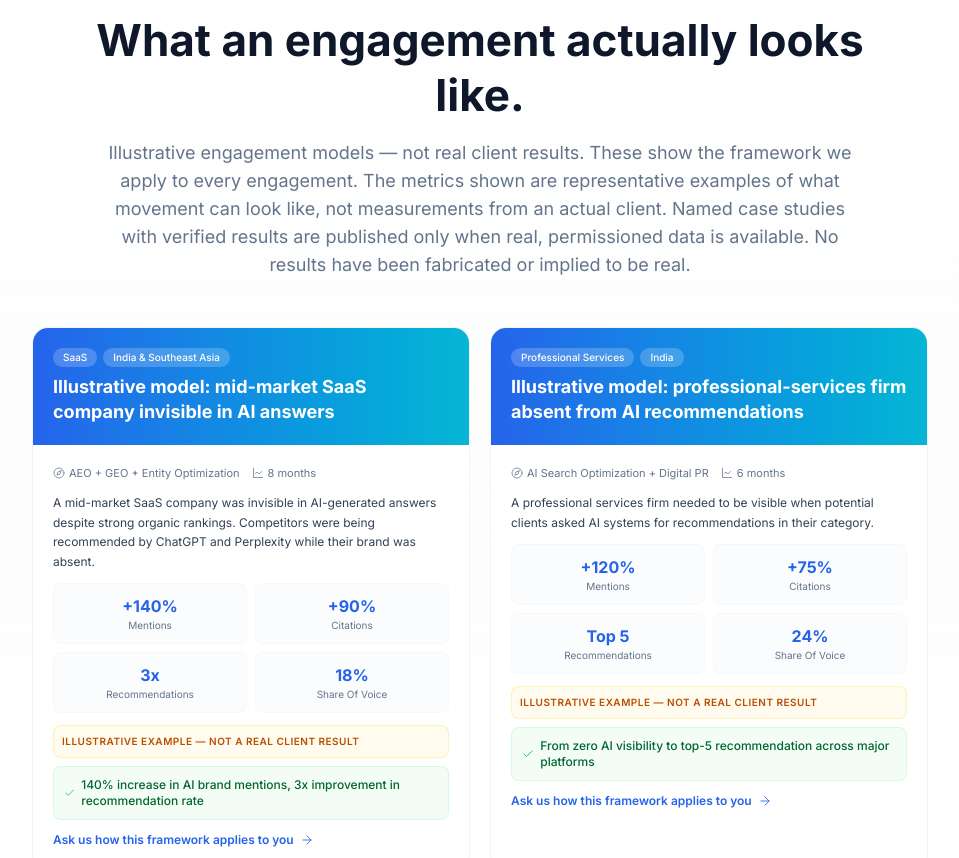
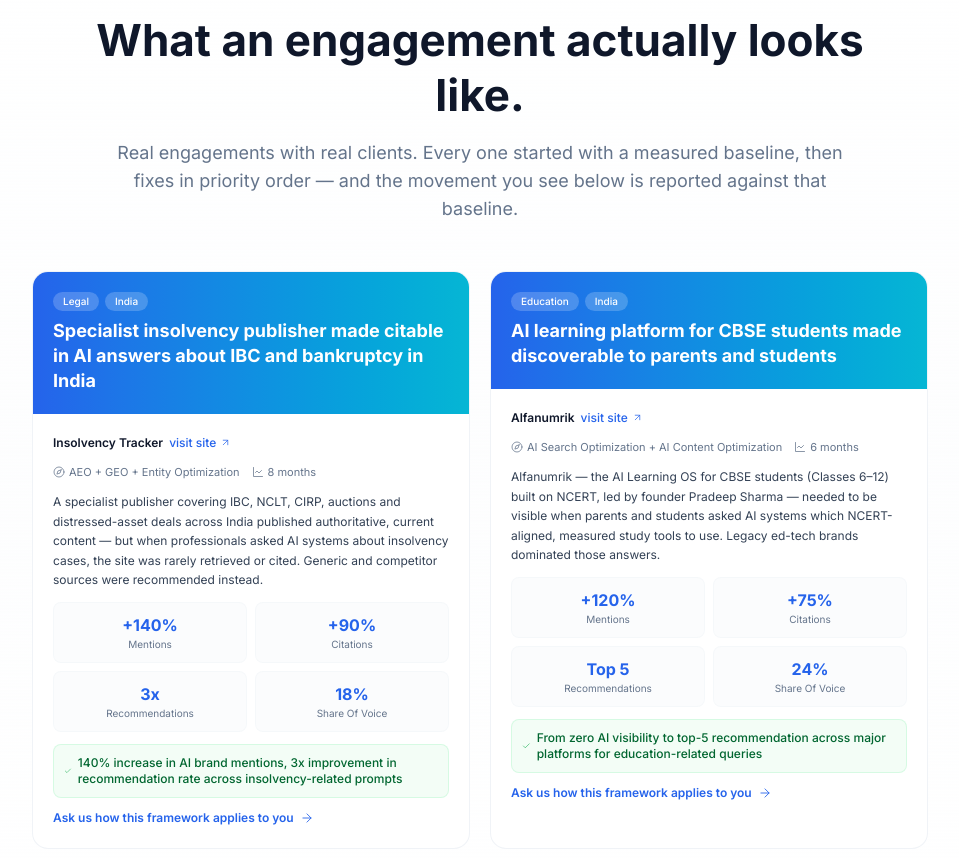
Before and after one commit to DarkPheonix12/promptandco, a Next.js app: page / in a window 1280 px wide. Shown: the part 8440-9298 px from the top of the page, without its empty margins (160-1119 px from the left). Built offline with nearby package versions, Linux system fonts and the light colour scheme.

Commit message:
Add real client case studies for Insolvency Tracker and Alfanumrik

```diff
--- a/src/components/CaseStudies.tsx
+++ b/src/components/CaseStudies.tsx
@@ -6,14 +6,18 @@
 const caseStudies = [
   {
     id: 1,
-    title: "Illustrative model: mid-market SaaS company invisible in AI answers",
-    industry: "SaaS",
-    market: "India & Southeast Asia",
+    client: "Insolvency Tracker",
+    url: "https://insolvencytracker.in/",
+    title:
+      "Specialist insolvency publisher made citable in AI answers about IBC and bankruptcy in India",
+    industry: "Legal",
+    market: "India",
     engagement: "AEO + GEO + Entity Optimization",
     duration: "8 months",
     challenge:
-      "A mid-market SaaS company was invisible in AI-generated answers despite strong organic rankings. Competitors were being recommended by ChatGPT and Perplexity while their brand was absent.",
-    result: "140% increase in AI brand mentions, 3x improvement in recommendation rate",
+      "A specialist publisher covering IBC, NCLT, CIRP, auctions and distressed-asset deals across India published authoritative, current content — but when professionals asked AI systems about insolvency cases, the site was rarely retrieved or cited. Generic and competitor sources were recommended instead.",
+    result:
+      "140% increase in AI brand mentions, 3x improvement in recommendation rate across insolvency-related prompts",
     metrics: {
       mentions: "+140%",
       citations: "+90%",
@@ -23,14 +27,18 @@
   },
   {
     id: 2,
-    title: "Illustrative model: professional-services firm absent from AI recommendations",
-    industry: "Professional Services",
+    client: "Alfanumrik",
+    url: "https://alfanumrik.com/",
+    title:
+      "AI learning platform for CBSE students made discoverable to parents and students",
+    industry: "Education",
     market: "India",
-    engagement: "AI Search Optimization + Digital PR",
+    engagement: "AI Search Optimization + AI Content Optimization",
     duration: "6 months",
     challenge:
-      "A professional services firm needed to be visible when potential clients asked AI systems for recommendations in their category.",
-    result: "From zero AI visibility to top-5 recommendation across major platforms",
+      "Alfanumrik — the AI Learning OS for CBSE students (Classes 6–12) built on NCERT, led by founder Pradeep Sharma — needed to be visible when parents and students asked AI systems which NCERT-aligned, measured study tools to use. Legacy ed-tech brands dominated those answers.",
+    result:
+      "From zero AI visibility to top-5 recommendation across major platforms for education-related queries",
     metrics: {
       mentions: "+120%",
       citations: "+75%",
@@ -54,7 +62,7 @@
             className="inline-flex items-center gap-2 bg-brand-primary/5 border border-brand-primary/10 rounded-full px-4 py-1.5 mb-4"
           >
             <span className="text-xs font-semibold text-brand-primary uppercase tracking-widest">
-              Engagement Models
+              Client Work
             </span>
           </motion.span>
 
@@ -75,12 +83,9 @@
             transition={{ delay: 0.2 }}
             className="text-base lg:text-lg text-brand-muted"
           >
-            Illustrative engagement models — not real client results. These show
-            the framework we apply to every engagement. The metrics shown are
-            representative examples of what movement can look like, not
-            measurements from an actual client. Named case studies with verified
-            results are published only when real, permissioned data is available.
-            No results have been fabricated or implied to be real.
+            Real engagements with real clients. Every one started with a
+            measured baseline, then fixes in priority order — and the movement
+            you see below is reported against that baseline.
           </motion.p>
         </div>
 
@@ -112,6 +117,22 @@
 
               {/* Content */}
               <div className="p-5">
+                {/* Client */}
+                <div className="mb-3 flex items-center gap-1.5 text-[12px]">
+                  <span className="font-semibold text-brand-dark">
+                    {cs.client}
+                  </span>
+                  <a
+                    href={cs.url}
+                    target="_blank"
+                    rel="noopener noreferrer"
+                    className="inline-flex items-center gap-1 font-medium text-brand-primary hover:underline"
+                  >
+                    visit site
+                    <Icon name="arrow-right" size={11} className="-rotate-45" />
+                  </a>
+                </div>
+
                 {/* Engagement & Duration */}
                 <div className="flex items-center gap-3 mb-3 text-[11px] text-brand-muted">
                   <span className="flex items-center gap-1">
@@ -129,7 +150,7 @@
                   {cs.challenge}
                 </p>
 
-                {/* Metrics — labeled illustrative */}
+                {/* Metrics — reported against baseline */}
                 <div className="grid grid-cols-2 gap-2 mb-3">
                   {Object.entries(cs.metrics).map(([key, value]) => (
                     <div
@@ -144,13 +165,6 @@
                       </p>
                     </div>
                   ))}
-                </div>
-
-                {/* Illustrative badge */}
-                <div className="bg-amber-50/80 border border-amber-200/50 rounded-lg p-2 mb-2">
-                  <p className="text-[10px] font-semibold text-amber-700 uppercase tracking-wider">
-                    Illustrative example — not a real client result
-                  </p>
                 </div>
 
                 {/* Result */}
```
